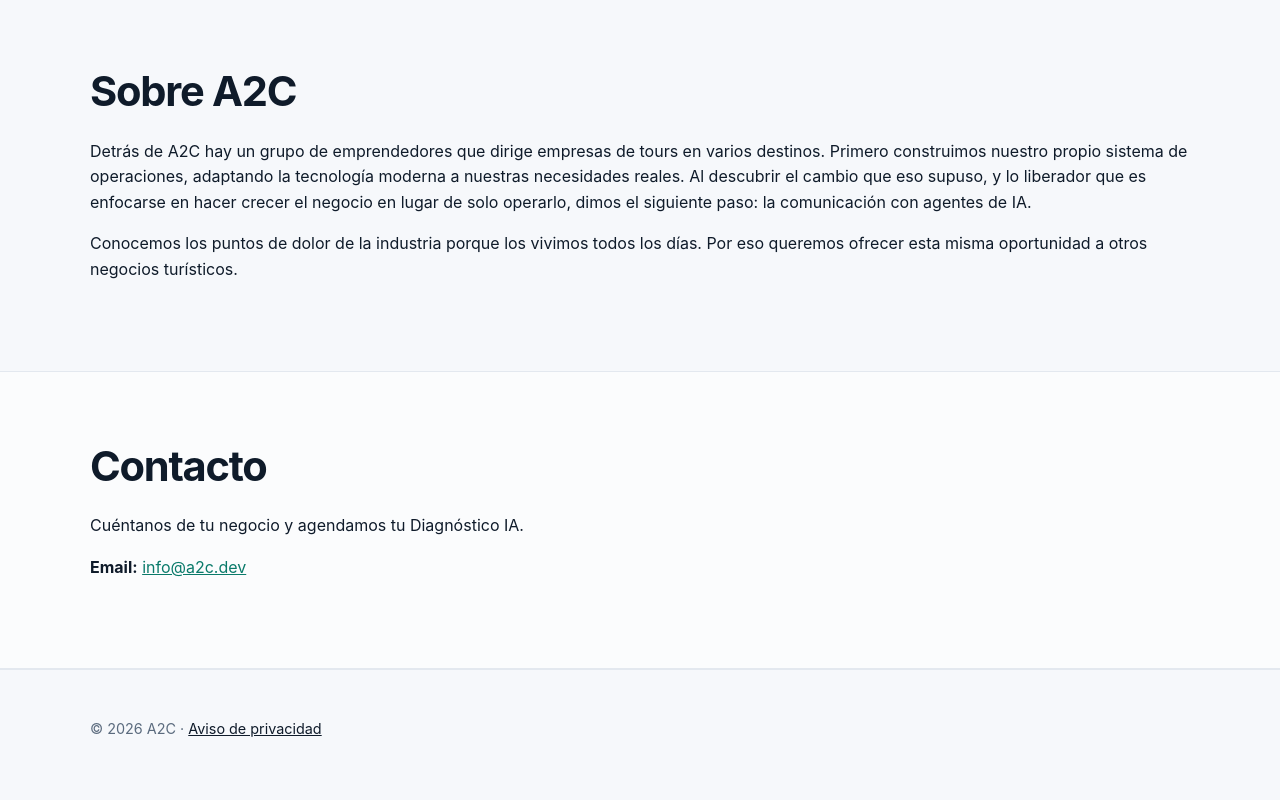
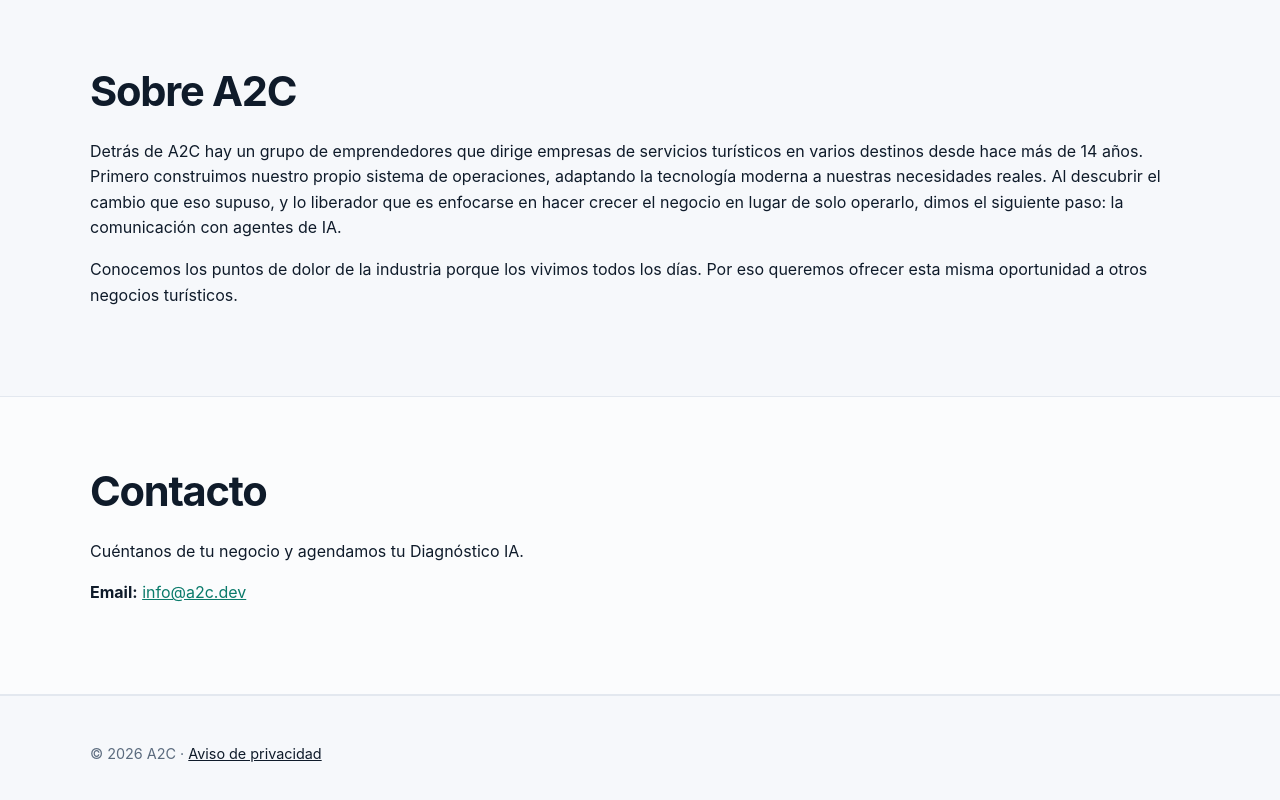
Before and after one commit to kaho1312/a2c-site, a plain HTML site: page index.html in a window 1280 px wide. Shown: the part 2168-2968 px from the top of the page. Drawn offline with Linux system fonts and the light colour scheme; animation ran at ten frames a second.

Commit message:
About: 14+ years in tourism services

```diff
--- a/index.html
+++ b/index.html
@@ -95,7 +95,7 @@
 
 <section id="nosotros"><div class="w">
 <h2 data-es data-en="About A2C">Sobre A2C</h2>
-<p data-es data-en="A2C is run by a group of entrepreneurs who operate multi-destination tour companies. We first built our own operations system, adapting modern technology to our real needs. Once we saw what a game changer it was, and how liberating it is to focus on growing the business instead of just running it, we took the next step into agentic communication.">Detrás de A2C hay un grupo de emprendedores que dirige empresas de tours en varios destinos. Primero construimos nuestro propio sistema de operaciones, adaptando la tecnología moderna a nuestras necesidades reales. Al descubrir el cambio que eso supuso, y lo liberador que es enfocarse en hacer crecer el negocio en lugar de solo operarlo, dimos el siguiente paso: la comunicación con agentes de IA.</p>
+<p data-es data-en="A2C is run by a group of entrepreneurs who have been running multi-destination tourism service companies for more than 14 years. We first built our own operations system, adapting modern technology to our real needs. Once we saw what a game changer it was, and how liberating it is to focus on growing the business instead of just running it, we took the next step into agentic communication.">Detrás de A2C hay un grupo de emprendedores que dirige empresas de servicios turísticos en varios destinos desde hace más de 14 años. Primero construimos nuestro propio sistema de operaciones, adaptando la tecnología moderna a nuestras necesidades reales. Al descubrir el cambio que eso supuso, y lo liberador que es enfocarse en hacer crecer el negocio en lugar de solo operarlo, dimos el siguiente paso: la comunicación con agentes de IA.</p>
 <p data-es data-en="We know the industry's pain points because we live them every day. That's why we want to give others in tourism the same opportunity.">Conocemos los puntos de dolor de la industria porque los vivimos todos los días. Por eso queremos ofrecer esta misma oportunidad a otros negocios turísticos.</p>
 </div></section>
 
```
